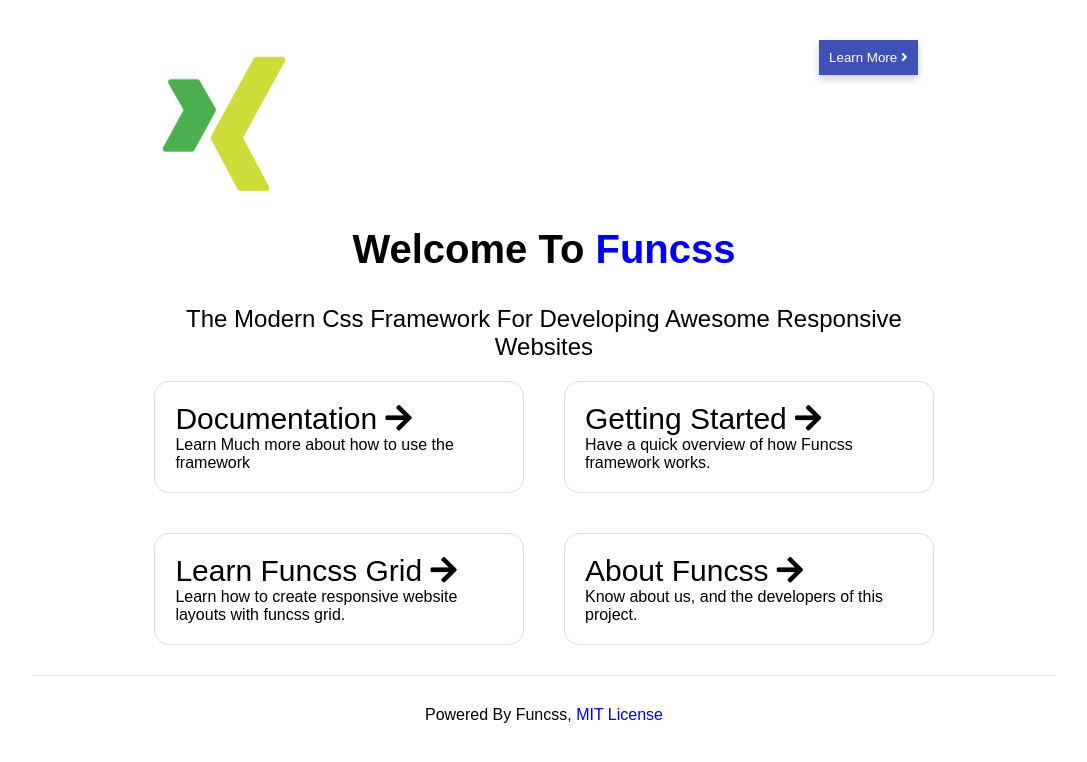
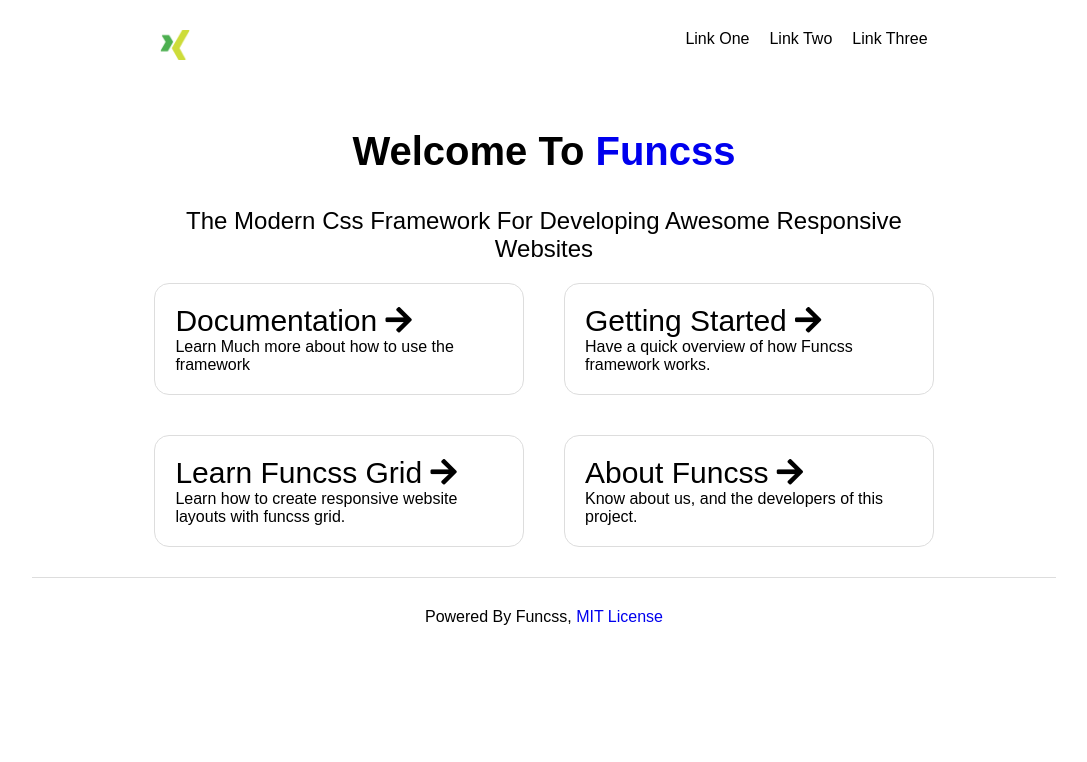
Before and after one commit to fun-css/funcss, a plain HTML site: page index.html in a window 1280 px wide. Shown: the whole page, without its empty margins (96-1183 px from the left). Drawn offline with Linux system fonts and the light colour scheme; a web font is replaced by a local one.

Commit message:
Add files via upload

```diff
--- a/index.html
+++ b/index.html
@@ -13,16 +13,29 @@
     <!-- navbar -->
     <div class="container padding-20">
         <div class="container">
-            <div class="navigation-bar ">
-                <div class="text-x-large nav-logo">
-                    <img src="img/logo.png" class="height-40 icon fit" alt="">
-                </div>
-                  <div class="padding">
-                  <a href="https://funcss.herokuapp.com">
-                      <button class="button card indigo text-white">Learn More <i class="fas fa-angle-right"></i></button>
-                  </a>
+            <div class="navigation-bar width-100-p">
+                <div class="text-x-large nav-logo"><img src="img/logo.png" class="height-30" /></div>
+                     <div class="link-wrapper">
+                      <a href="#" class="text-black link">Link One</a>
+                      <a href="#" class="text-black link">Link Two</a>
+                      <a href="#" class="text-black link">Link Three</a>
                   </div>
+                  <div class="sidebar-trigger"><i class="fas fa-bars text-indigo"></i></div>
              </div>
+             <div class="sidebar black">
+             <div class="text-right padding">
+                 <span class="close-sidebar text-xx-large text-white pointer">
+                     &times;
+                 </span>
+             </div>
+             <div class="padding">
+                 <div class="text-center padding"><a href="#" class="link text-white">Link One</a></div>
+                 <div class="text-center padding"><a href="#" class="link text-white">Link Two</a></div>
+                 <div class="text-center padding"><a href="#" class="link text-white">Link Three</a></div>
+                 <div class="text-center padding"><a href="#" class="link text-white">Link Four</a></div>
+             </div>
+             </div>
+
         </div>
 
     </div>
@@ -77,8 +90,10 @@
         <!-- Footer -->
           <div class="section hr"></div>
             <div class="text-center padding-20">
-                Powered By Funcss, <a href="https://github.com/funtechs/Funcss/blob/main/LICENSE">MIT License</a>
+                Powered By Funcss, <a href="https://github.com/fun-css/funcss/blob/main/LICENSE">MIT License</a>
             </div>
     </div>
+
+    <script src="js/fun.js"></script>
 </body>
 </html>
```
Also changed, not shown: 1 other file.
